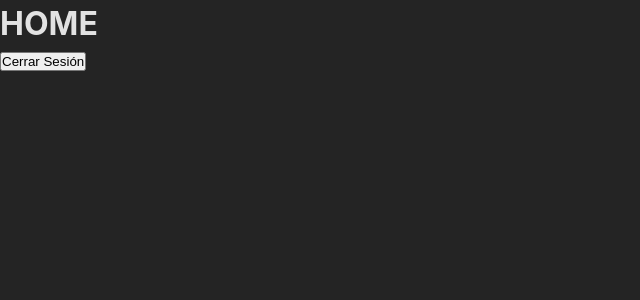
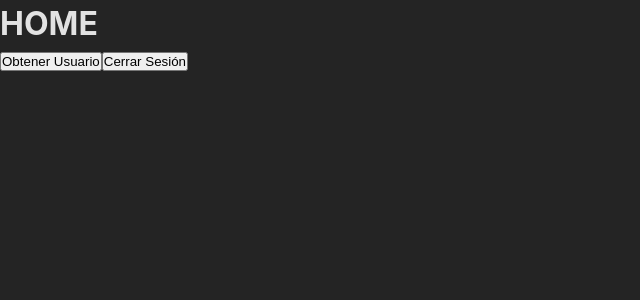
Before and after one commit to berbuzon/CLON-DE-NETFLIX, a React (Vite) app: page / in a window 1280 px wide. Shown: the top 300 px of the page, without its empty margins (0-640 px from the left). Built offline with nearby package versions, Linux system fonts and the light colour scheme.

Commit message:
backend login

```diff
--- a/src/core/auth/provider/auth_provider.jsx
+++ b/src/core/auth/provider/auth_provider.jsx
@@ -28,7 +28,7 @@ export const AuthProvider = ({ children }) => {
 
 const response = await authApi.post("/login", {email, password,});
 
-console.log(response.data);
+// console.log(response.data);
 
     setIsLoggedIn(true);
     saveLoginState(true);
--- a/src/features/home/views/home_view.jsx
+++ b/src/features/home/views/home_view.jsx
@@ -1,12 +1,20 @@
 import React from "react";
 import { useAuth } from "../../../core/auth/hooks/useAuth";
+import { authApi } from "../../../datasource/remote/auth/auth_api";
 
 const HomeView = () => {
   const { logout, isLoggedIn } = useAuth();
 
+const getUser = async () => {
+  const response = await authApi.get("/user");
+}
+
   return (
     <div>
       <h1>HOME</h1>
+
+
+      <button onClick={getUser}>Obtener Usuario</button>
       <button onClick={logout}>Cerrar Sesión</button>
     </div>
   );
```
